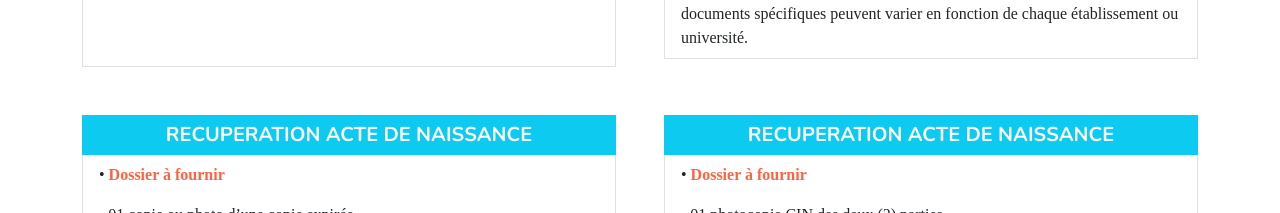
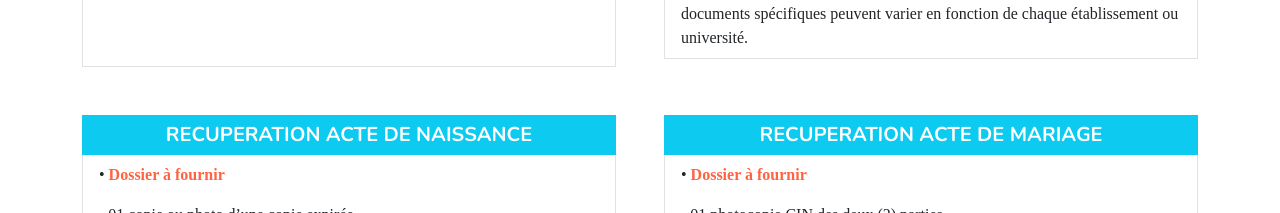
Before and after one commit to hrzmkl/axcel-project, a Next.js app: page /service-coursier in a window 1280 px wide. Shown: the part 2680-2893 px from the top of the page. Built offline with nearby package versions, Linux system fonts and the light colour scheme.

Commit message:
Update content page service coursier

```diff
--- a/app/(pages)/(service-coursier)/service-coursier/page.tsx
+++ b/app/(pages)/(service-coursier)/service-coursier/page.tsx
@@ -236,7 +236,7 @@ export default function Page() {
                             <div className='col'>
                                 <div className="card h-100 border-0 rounded-0 pb-2">
                                     <div className="card-header border-0 p-0 bg-info rounded-0 rounded-0">
-                                        <h3 className="card-title fs-5 text-center my-2 text-white">RECUPERATION ACTE DE NAISSANCE</h3>
+                                        <h3 className="card-title fs-5 text-center my-2 text-white">RECUPERATION ACTE DE MARIAGE</h3>
                                     </div>
                                     <div className="card-body border border-1 border-top-0 p-0">
                                         <ul className="list-group list-group-flush">
```
